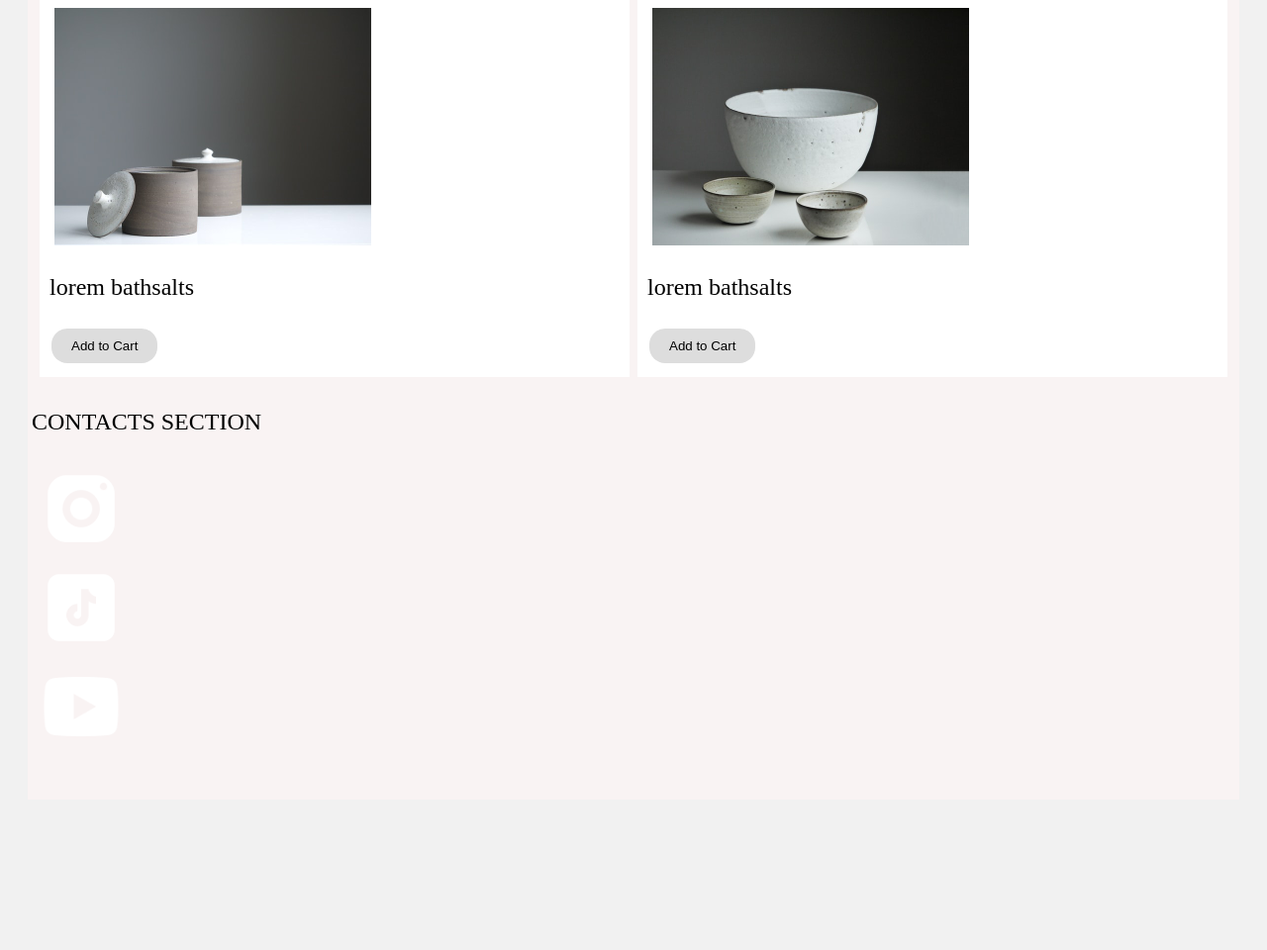
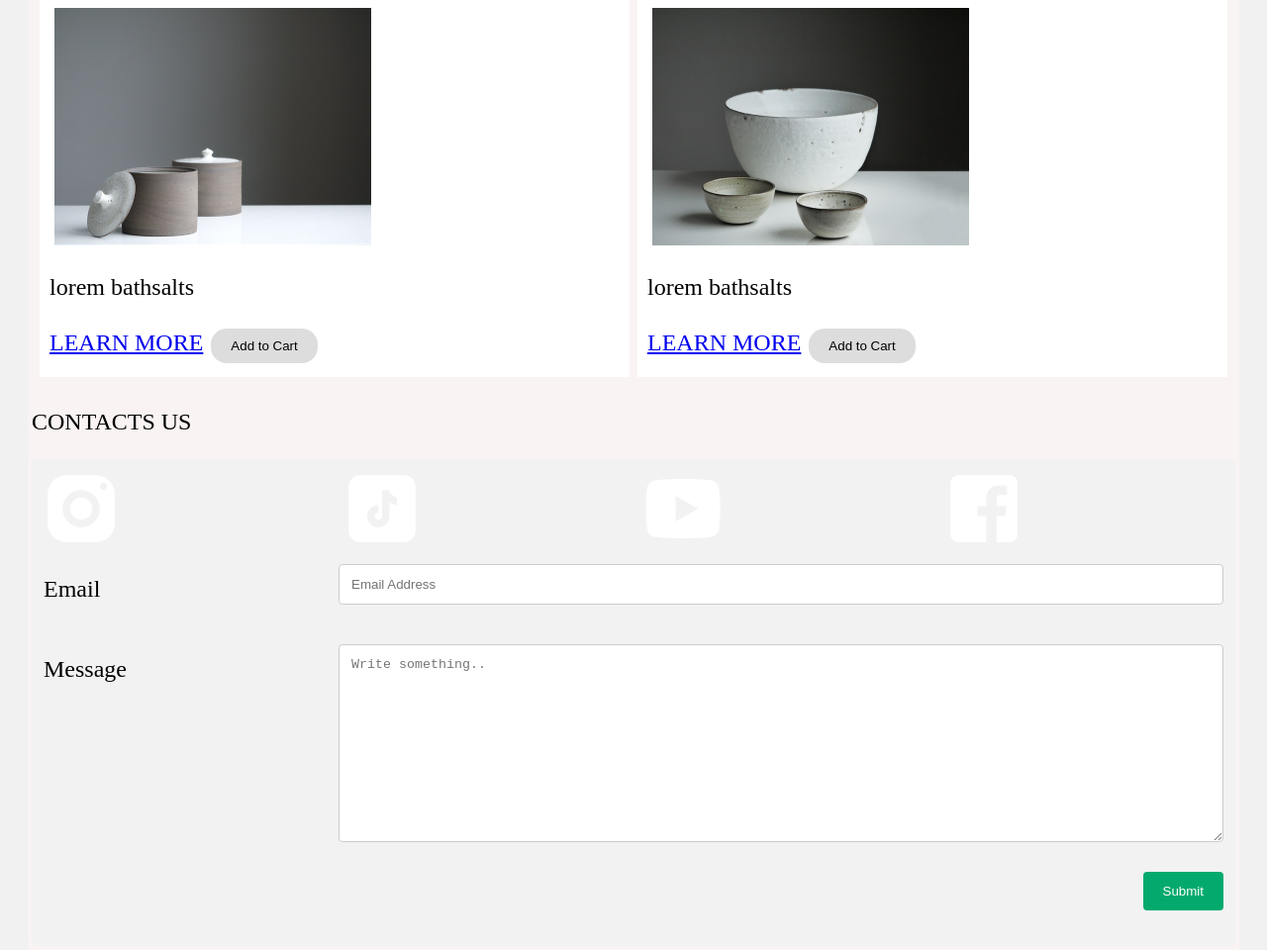
Before and after one commit to mikeshintani1/ecommerce_project, a plain HTML site: page index.html in a window 1280 px wide. Shown: the part 1191-2151 px from the top of the page at 99% size. Before the commit the page ends 2027 px from the top, so only its background shows below. Drawn offline with Linux system fonts and the light colour scheme.

Commit message:
added email response section + learn more link added to prod + adjusted format and size of socials links + search bar

```diff
--- a/index.html
+++ b/index.html
@@ -19,25 +19,18 @@
                 <a href="#cara cara">CARA CARA</a>
                 <input type="text" placeholder="Search...">
             </div>
-
-
         </header>
         <main>
             <section class="section" id="home">
-
                 <p></p>
                 <div>
-
                     <div class="card">
                         <div class="card_image">
                             <a href="#home"><img src="./UX-HTML-CSS/earl-wilcox-y3W0CzO063w-unsplash-alt.jpg" alt="Earl Wilcox, pottery stock photo." class="header_img" ></a>
                         </div>
-
                         <div class="card__text">
                             <p>lorum episom</p>
-
                         </div>
-
                     </div>
                 </div>
             </section>
@@ -56,6 +49,7 @@
                         <div class="prod_content">
                             <a href="#home"><img src="./UX-HTML-CSS/oriento-l0ah3UBLppo-unsplash.jpg" alt="oriento 1" ></a>
                                 <p>lorem bathsalts</p>
+                                <a href="#cara cara">LEARN MORE</a>
                                 <button class="button">Add to Cart</button>
                         </div>
                     </div>
@@ -63,6 +57,7 @@
                         <div class="prod_content">
                             <a href="#home"><img src="./UX-HTML-CSS/oriento-maVIpNNtmlQ-unsplash.jpg" alt="oriento 2" ></a>
                                 <p>lorem bathsalts</p>
+                                <a href="#cara cara">LEARN MORE</a>
                                 <button class="button">Add to Cart</button>
                         </div>
                     </div>
@@ -70,6 +65,7 @@
                         <div class="prod_content">
                             <a href="#home"><img src="./UX-HTML-CSS/tom-crew-3uwu5K0RtaE-unsplash.jpg" alt="tom cruise1"></a>
                                 <p>lorem bathsalts</p>
+                                <a href="#cara cara">LEARN MORE</a>
                                 <button class="button">Add to Cart</button>
                             </div>
                         </div>
@@ -77,6 +73,7 @@
                             <div class="prod_content">
                             <a href="#home"><img src="./UX-HTML-CSS/tom-crew-7HuTGlUfQSo-unsplash.jpg" ></a>
                                 <p>lorem bathsalts</p>
+                                <a href="#cara cara">LEARN MORE</a>
                                 <button class="button">Add to Cart</button>
                             </div>
                         </div>
@@ -85,12 +82,52 @@
 
             </section>
             <section class="section" id="contracts">
-                <p>CONTACTS SECTION</p>
+                <p>CONTACTS US</p>
                 <div class="cont_row">
-                    <a href="#cara cara"><img src="/UX-HTML-CSS/icons8-instagram-96.png" class="contact_img"></class></a>
-                    <a href="#cara cara"><img src="/UX-HTML-CSS/icons8-tiktok-96.png" class="contact_img"></a>
-                    <a href="#cara cara"><img src="UX-HTML-CSS/icons8-youtube-96.png" class="contact_img"></a>
+                    <div class="cont_column">
+                        <div class="cont_content">
+                            <a href="#cara cara"><img src="/UX-HTML-CSS/icons8-instagram-96.png" class="contact_img"></class></a>
+                        </div>
+                    </div>
+                    <div class="cont_column">
+                        <div class="cont_content">
+                            <a href="#cara cara"><img src="/UX-HTML-CSS/icons8-tiktok-96.png" class="contact_img"></a>
+                        </div>
+                    </div>
+                    <div class="cont_column">
+                        <div class="cont_content">
+                            <a href="#cara cara"><img src="UX-HTML-CSS/icons8-youtube-96.png" class="contact_img"></a>
+                        </div>
+                    </div>
+                    <div class="cont_column">
+                        <div class="cont_content">
+                            <a href="#cara cara"><img src="UX-HTML-CSS/icons8-facebook-96 (1).png" class="contact_img"></a>
+                        </div>
+                    </div>
                 </div>
+                <div class="container">
+                    <form action="action_page.php">
+                      <div class="row">
+                        <div class="col-25">
+                          <label for="fname">Email</label>
+                        </div>
+                        <div class="col-75">
+                          <input type="text" id="fname" name="firstname" placeholder="Email Address">
+                        </div>
+                      </div>
+                      <div class="row">
+                        <div class="col-25">
+                          <label for="subject">Message</label>
+                        </div>
+                        <div class="col-75">
+                          <textarea id="subject" name="subject" placeholder="Write something.." style="height:200px"></textarea>
+                        </div>
+                      </div>
+                      <div class="row">
+                        <input type="submit" value="Submit">
+                      </div>
+                    </form>
+                  </div>
             </section>
             <section class="section" id="cara cara">
                 <p></p>
--- a/styles.css
+++ b/styles.css
@@ -153,3 +153,135 @@ img {
     height: 100px;
     width:auto
 }
+
+
+
+
+
+
+* {
+  box-sizing: border-box;
+}
+
+body {
+  background-color: #f1f1f1;
+  padding: 20px;
+  font-family: Arial;
+}
+
+/* Center website */
+.main {
+  max-width: 1000px;
+  margin: auto;
+}
+
+h1 {
+  font-size: 50px;
+  word-break: break-all;
+}
+
+.row {
+  margin: 8px -16px;
+}
+
+/* Add padding BETWEEN each column (if you want) */
+.row,
+.row > .cont_column {
+  padding: 8px;
+}
+
+/* Create four equal columns that floats next to each other */
+.cont_column {
+  float: left;
+  width: 25%;
+}
+
+/* Clear floats after rows */
+.row:after {
+  content: "";
+  display: table;
+  clear: both;
+}
+
+/* Content */
+.prod_content {
+  background-color: white;
+  padding: 10px;
+
+}
+
+/* Responsive layout - makes a two column-layout instead of four columns */
+@media screen and (max-width: 900px) {
+  .cont_column {
+    width: 50%;
+  }
+}
+
+/* Responsive layout - makes the two columns stack on top of each other instead of next to each other */
+@media screen and (max-width: 600px) {
+  .cont_column {
+    width: 100%;
+  }
+}
+
+input[type=text], select, textarea{
+  width: 100%;
+  padding: 12px;
+  border: 1px solid #ccc;
+  border-radius: 4px;
+  box-sizing: border-box;
+  resize: vertical;
+}
+
+/* Style the label to display next to the inputs */
+label {
+  padding: 12px 12px 12px 0;
+  display: inline-block;
+}
+
+/* Style the submit button */
+input[type=submit] {
+  background-color: #04AA6D;
+  color: white;
+  padding: 12px 20px;
+  border: none;
+  border-radius: 4px;
+  cursor: pointer;
+  float: right;
+}
+
+/* Style the container */
+.container {
+  border-radius: 5px;
+  background-color: #f2f2f2;
+  padding: 20px;
+}
+
+/* Floating column for labels: 25% width */
+.col-25 {
+  float: left;
+  width: 25%;
+  margin-top: 6px;
+}
+
+/* Floating column for inputs: 75% width */
+.col-75 {
+  float: left;
+  width: 75%;
+  margin-top: 6px;
+}
+
+/* Clear floats after the columns */
+.row:after {
+  content: "";
+  display: table;
+  clear: both;
+}
+
+/* Responsive layout - when the screen is less than 600px wide, make the two columns stack on top of each other instead of next to each other */
+@media screen and (max-width: 600px) {
+  .col-25, .col-75, input[type=submit] {
+    width: 100%;
+    margin-top: 0;
+  }
+}
```
